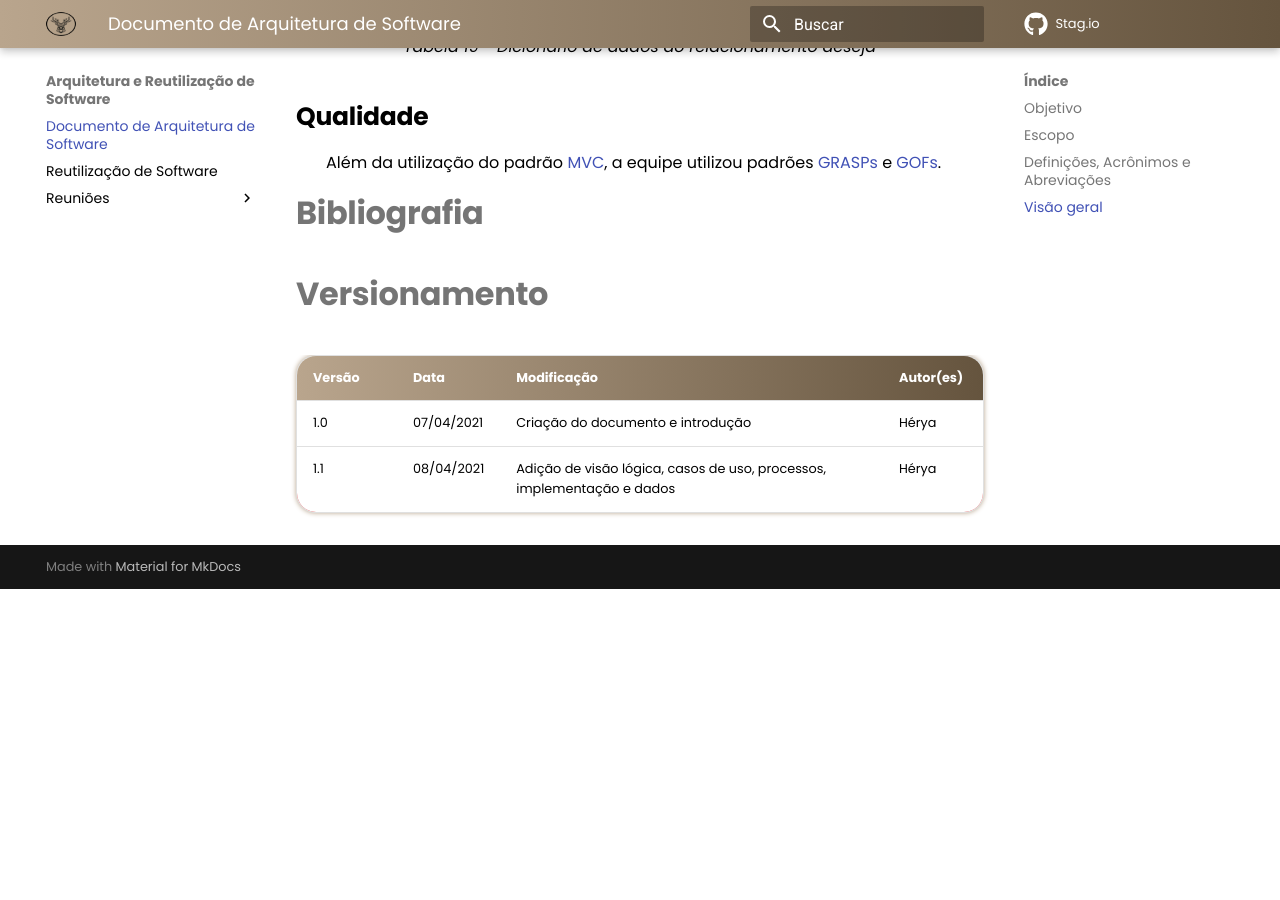
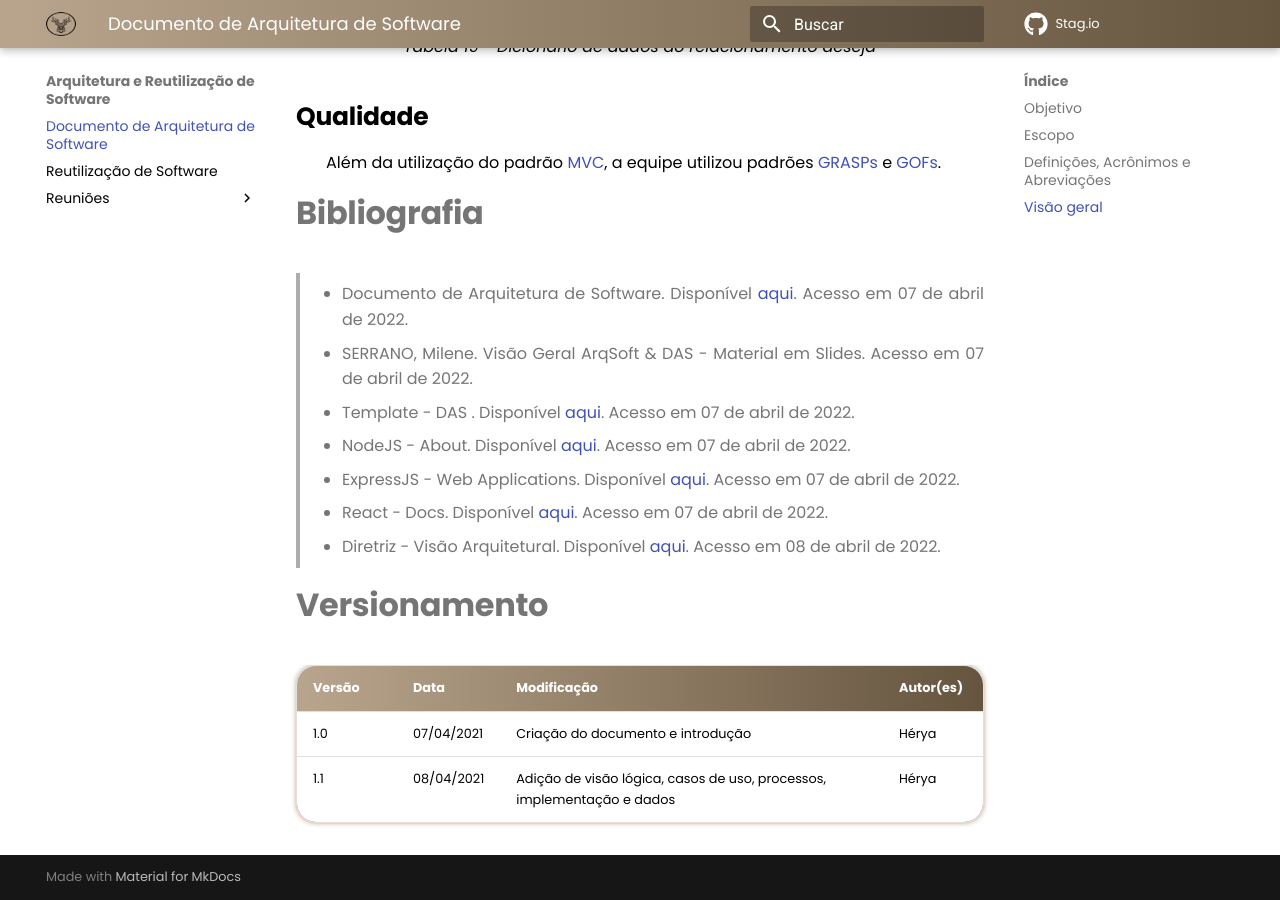
Before and after one commit to UnBArqDsw2021-2/2021.2_G3_stag.io, an MkDocs documentation site: the page built from docs/ArquiteturaEReutilizacao/DAS/DAS.md, in a window 1280 px wide and 900 px high, scrolled down 23590 px. Built offline with MkDocs 1.6.1 and Material for MkDocs 9.7.7, drawn with Linux system fonts in a browser that asks for light colours; comment, search, counter and statistics services are not loaded; before the commit the page ends 24179 px from its top, so only the background shows below that.

Commit message:
Bibliografia

```diff
--- a/docs/ArquiteturaEReutilizacao/DAS/DAS.md
+++ b/docs/ArquiteturaEReutilizacao/DAS/DAS.md
@@ -461,6 +461,21 @@ Além da utilização do padrão <a href="https://unbarqdsw2021-2.github.io/2021
 
 # Bibliografia
 
+> - Documento de Arquitetura de Software. Disponível <a href="https://www.cin.ufpe.br/~gta/rup-vc/core.base_rup/guidances/guidelines/software_architecture_document_F4C93435.html"> aqui</a>. Acesso em 07 de abril de 2022.
+
+> - SERRANO, Milene. Visão Geral ArqSoft & DAS - Material em Slides. Acesso em 07 de abril de 2022.
+
+> - Template - DAS . Disponível <a href="https://aprender3.unb.br/pluginfile.php/1558855/mod_label/intro/Software%20Architecture%20Document.doc"> aqui</a>. Acesso em 07 de abril de 2022.
+
+> - NodeJS - About. Disponível <a href="https://nodejs.org/en/about/"> aqui</a>. Acesso em 07 de abril de 2022.
+
+> - ExpressJS - Web Applications. Disponível <a href="https://expressjs.com/"> aqui</a>. Acesso em 07 de abril de 2022.
+
+> - React - Docs. Disponível <a href="https://reactjs.org/docs/getting-started.html"> aqui</a>. Acesso em 07 de abril de 2022.
+
+> - Diretriz - Visão Arquitetural. Disponível <a href="https://www.trt9.jus.br/pds/pdstrt9/guidances/guidelines/architectural_view_FF6EDA37.html"> aqui</a>. Acesso em 08 de abril de 2022.
+
+
 # Versionamento
 
 Versão | Data | Modificação | Autor(es) |
```
